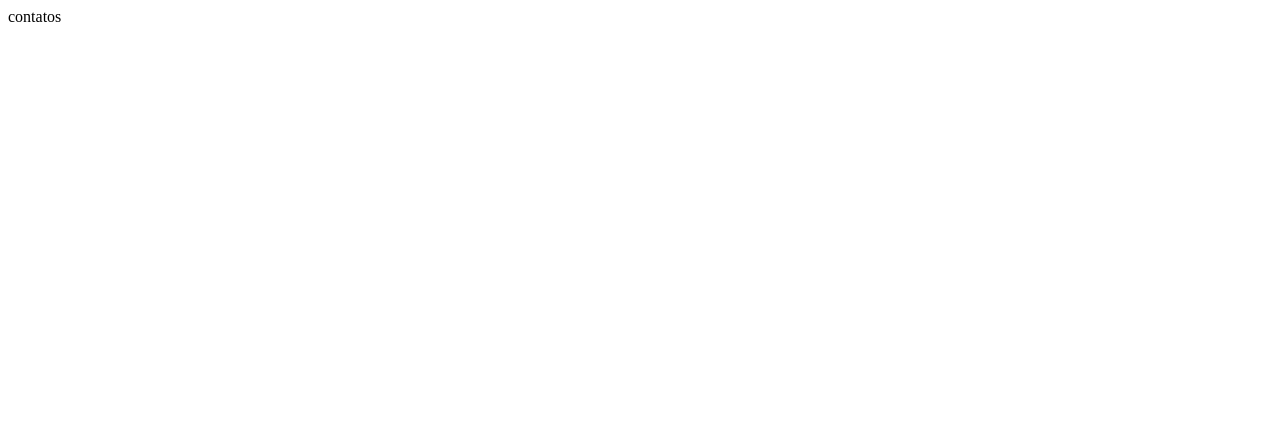
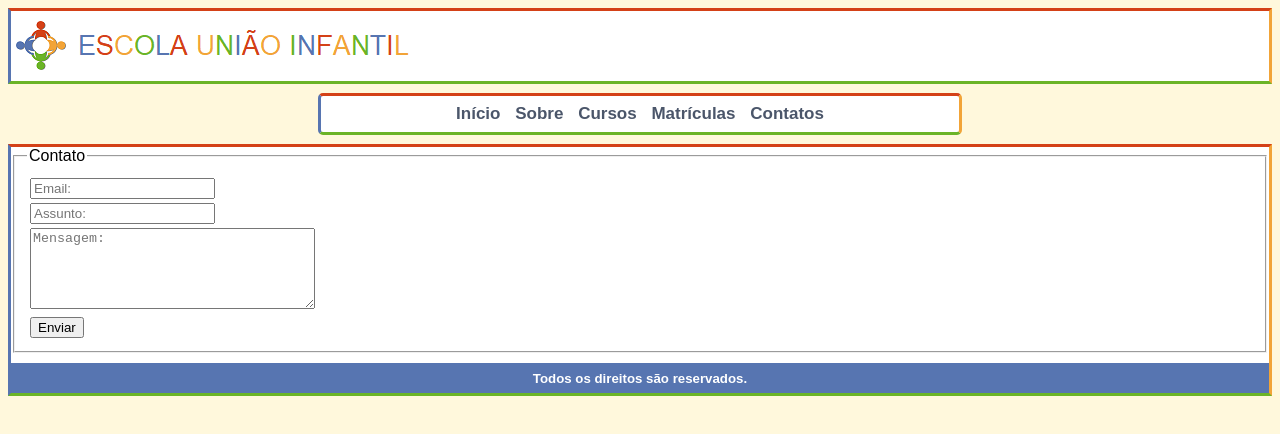
Before and after one commit to isaccaldas/siteEscolar, a plain HTML site: page contatos.html in a window 1280 px wide. Drawn offline with Linux system fonts and the light colour scheme.

Commit message:
Update contatos.html

```diff
--- a/contatos.html
+++ b/contatos.html
@@ -1 +1,70 @@
-contatos
+<!DOCTYPE html>
+<html lang="pt-br">
+<head>
+    <meta charset="UTF-8">
+    <meta http-equiv="X-UA-Compatible" content="IE=edge">
+    <meta name="viewport" content="width=device-width, initial-scale=1.0">
+    <link rel="stylesheet" type="text/css" href="./css/style.css">
+    <title>escola</title>
+</head>
+<body>
+
+    <header class="border">
+
+        <div id="logo" >
+            <img src="./images/logo.png">
+        </div>
+
+    </header>
+
+    <nav class="posicao">
+        <div id="menu" class="centralizarElementos border">
+            <span class="centralizarElementos">
+                <a href="index.html">Início</a>
+                <a href="sobre.html">Sobre</a>
+                <a href="cursos.html">Cursos</a>
+                <a href="matriculas.html">Matrículas</a>
+                <a href="contatos.html">Contatos</a>
+            </span>
+        </div>
+    </nav>
+
+    <section class="border posicao">
+        <div>
+
+        </div>
+        <div>
+
+
+        <form action="" method="post">
+            <fieldset>
+              <legend>Contato</legend>
+
+              <table>
+                <tr>
+                    <td></td>
+                </tr>
+                <tr>
+                    <td><input type="text" placeholder="Email:"maxlength="50"></td>
+                </tr>
+                <tr>
+                    <td><input type="text" placeholder="Assunto:" maxlength="50"></td>
+                </tr>
+                <tr>
+                    <td><textarea name="story"
+                        rows="5" cols="33" placeholder="Mensagem:"></textarea></td>
+                </tr>
+                <tr>
+                    <td><input type="submit" value="Enviar"></td>
+                </tr>
+            </table>
+            </fieldset>
+          </form>
+        </div>
+    <footer>
+        <h5 class="centralizarElementos">Todos os direitos são reservados.</h5>
+    </footer>
+</section>
+
+</body>
+</html>
```
